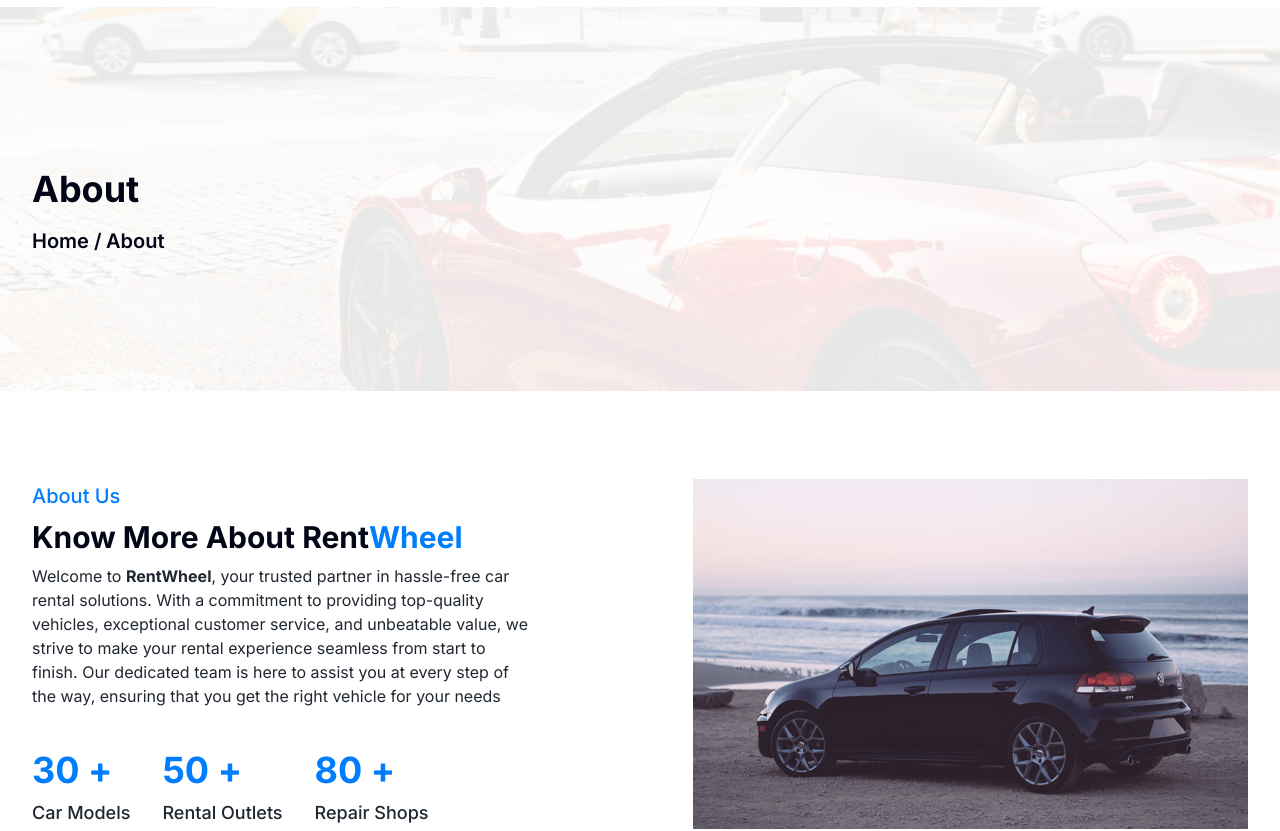
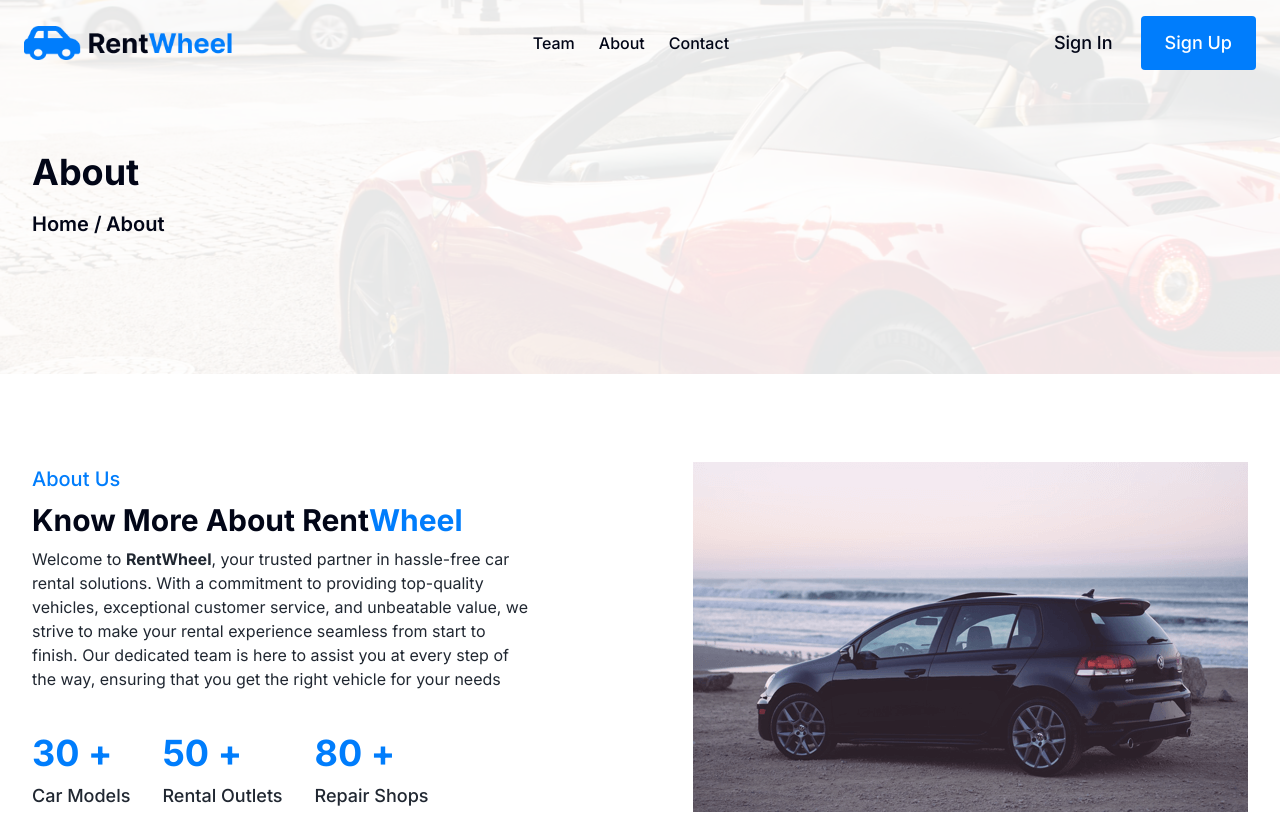
Before and after one commit to imredoyyy/rentwheel, a React (Vite) app: page /about in a window 1280 px wide. Shown: the top 831 px of the page. Built offline with nearby package versions, Linux system fonts and the light colour scheme.

Commit message:
change image path and fix positioning of header

```diff
--- a/src/App.jsx
+++ b/src/App.jsx
@@ -5,7 +5,7 @@
 import Footer from "./Layout/Footer";
 
 // Pages
-import Home from './pages/Home'
+import Home from "./pages/Home";
 import Contact from "./pages/Contact";
 import About from "./pages/About";
 import Team from "./pages/Team";
--- a/src/Layout/Header.jsx
+++ b/src/Layout/Header.jsx
@@ -7,7 +7,7 @@
 import IconButton from "../General/IconButton";
 import useScroll from "../hooks/use-scroll";
 import useWindowSize from "../hooks/use-window-size";
-import Logo from "../../public/logo.png";
+import Logo from "/logo.png";
 
 // Icons
 import { Menu, X } from "lucide-react";
@@ -54,11 +54,11 @@
       setIsOpen(false);
       enablePageScroll();
     }
-  });
+  }, [isOpen, size]);
 
   return (
     <header
-      className={`${scrolled ? "border-neutral-200 bg-white/50 backdrop-blur-xl" : "border-transparent bg-transparent"} top-0 z-30 w-full border-b`}
+      className={`${scrolled ? "border-neutral-200 bg-white/50 backdrop-blur-xl" : "border-transparent bg-transparent"} fixed top-0 z-30 w-full border-b`}
     >
       <div className="mx-auto flex w-full items-center justify-between p-4 md:px-6">
         <Link target="_self" to="/">
--- a/src/components/Testimonial.jsx
+++ b/src/components/Testimonial.jsx
@@ -9,7 +9,7 @@
 } from "./ui/Carousel";
 
 // Icon
-import { Car, Quote } from "lucide-react";
+import { Quote } from "lucide-react";
 
 const Testimonial = () => {
   return (
@@ -19,7 +19,7 @@
           <div className="flex flex-col items-center gap-2">
             <h3 className="text-xl font-medium text-color-50">Testimonial</h3>
             <h1 className="text-3xl font-bold capitalize">
-              What our client's had to say
+              What our client&apos;s had to say
             </h1>
             <p className="max-w-[580px] text-center font-normal ">
               Explore the firsthand experiences of our clients! Read their
@@ -37,13 +37,16 @@
           >
             <CarouselContent>
               {reviewData.map((data, index) => (
-                <CarouselItem className="shadow-sm ring-black md:basis-1/2">
+                <CarouselItem
+                  key={index}
+                  className="shadow-sm ring-black md:basis-1/2"
+                >
                   <div
                     className="flex flex-col gap-6 rounded-lg bg-neutral-100 px-10 py-6"
                     key={index}
                   >
                     <h4 className="text-lg font-medium">
-                      "{data.review}"
+                      &quot;{data.review}&quot;
                     </h4>
 
                     <div className="flex flex-col">
@@ -52,7 +55,8 @@
                           <img
                             src={data.image}
                             className="size-14 rounded-full object-contain"
-                            alt={data.name} loading="lazy"
+                            alt={data.name}
+                            loading="lazy"
                           />
                           <div className="flex flex-col">
                             <h2 className="text-xl font-semibold">
--- a/src/index.css
+++ b/src/index.css
@@ -22,16 +22,17 @@
 
 body {
   color: var(--blk);
+  padding-top: 70px;
   overflow-x: hidden;
 }
 
-.react-multi-carousel-track  {
+.react-multi-carousel-track {
   gap: 2rem;
 }
 
 body::-webkit-scrollbar,
 .modal::-webkit-scrollbar {
-  width:6px;
+  width: 6px;
 }
 
 body::-webkit-scrollbar-track,
--- a/src/main.jsx
+++ b/src/main.jsx
@@ -1,4 +1,3 @@
-import React from "react";
 import ReactDOM from "react-dom/client";
 import App from "./App.jsx";
 import "./index.css";
```
